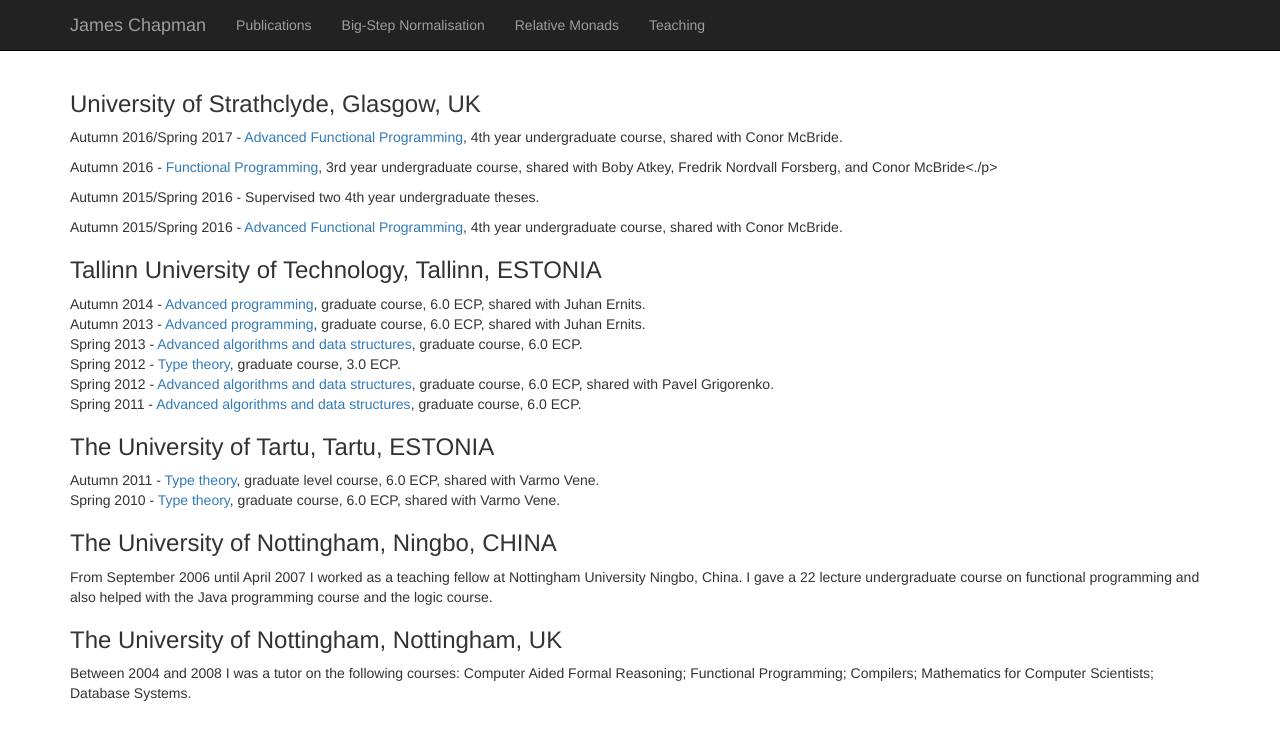
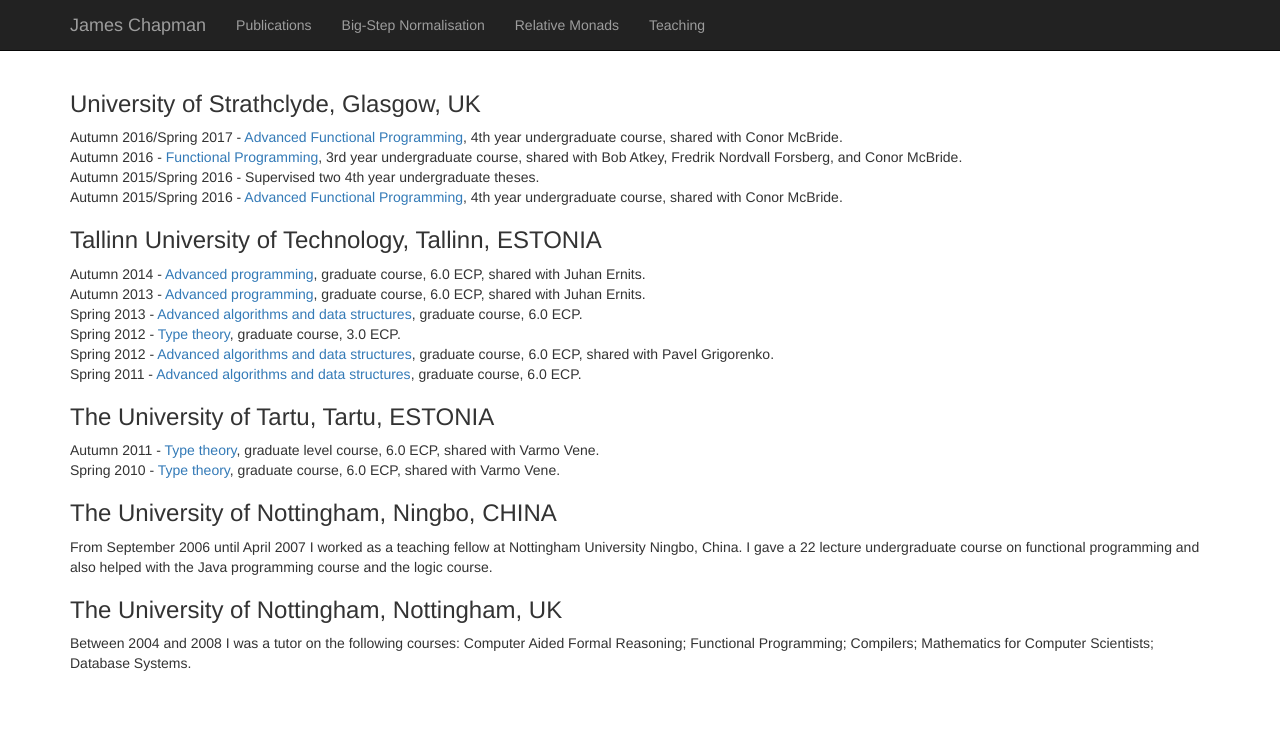
Before and after one commit to jmchapman/jmchapman.github.io, a Jekyll site: the page built from Teaching.html, in a window 1280 px wide. Shown: the top 740 px of the page. Built offline with Jekyll 4.4.1, drawn with Linux system fonts in a browser that asks for light colours; nearby versions of some CDN libraries.

Commit message:
Update Teaching.html

```diff
--- a/Teaching.html
+++ b/Teaching.html
@@ -5,10 +5,12 @@ title: James Chapman - Teaching
 <div class="blurb">
   <article>
     <h3>University of Strathclyde, Glasgow, UK</h3>
-    <p>Autumn 2016/Spring 2017 - <a href="https://github.com/pigworker/CS410-16">Advanced Functional Programming</a>, 4th year undergraduate course, shared with Conor McBride.</p>
-    <p>Autumn 2016 - <a href="https://github.com/pigworker/CS316-16">Functional Programming</a>, 3rd year undergraduate course, shared with Boby Atkey, Fredrik Nordvall Forsberg, and Conor McBride<./p>
-    <p>Autumn 2015/Spring 2016 - Supervised two 4th year undergraduate theses.</p>
-    <p>Autumn 2015/Spring 2016 - <a href="https://github.com/pigworker/CS410-15">Advanced Functional Programming</a>, 4th year undergraduate course, shared with Conor McBride.</p>
+    <p>
+      Autumn 2016/Spring 2017 - <a href="https://github.com/pigworker/CS410-16">Advanced Functional Programming</a>, 4th year undergraduate course, shared with Conor McBride.<br>
+      Autumn 2016 - <a href="https://github.com/pigworker/CS316-16">Functional Programming</a>, 3rd year undergraduate course, shared with Bob Atkey, Fredrik Nordvall Forsberg, and Conor McBride.<br>
+      Autumn 2015/Spring 2016 - Supervised two 4th year undergraduate theses.<br>
+      Autumn 2015/Spring 2016 - <a href="https://github.com/pigworker/CS410-15">Advanced Functional Programming</a>, 4th year undergraduate course, shared with Conor McBride.
+    </p>
   </article>
   <article>
     <h3>Tallinn University of Technology, Tallinn, ESTONIA</h3>
```
